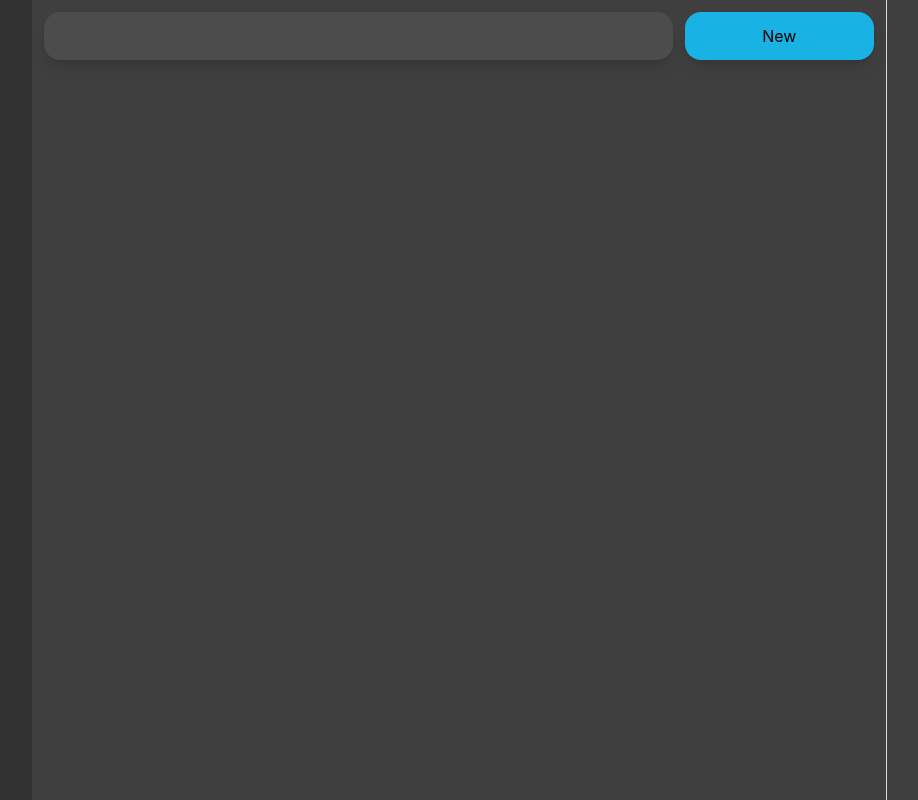
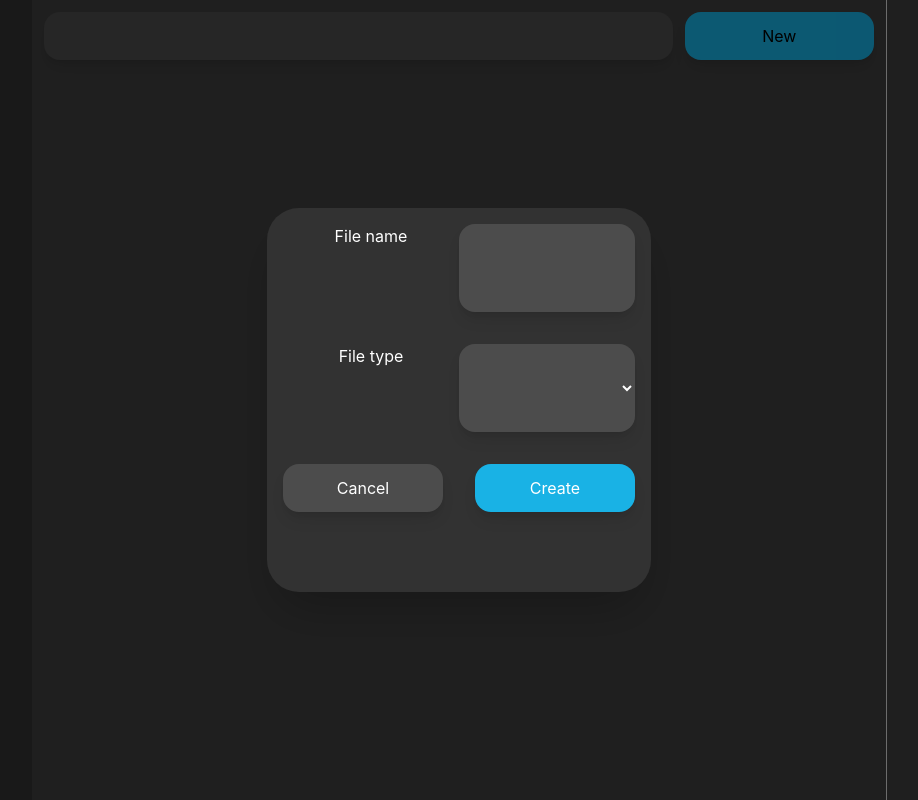
Before and after one commit to Jorge-Reynaga/Caelus, a React (Vite) app in the folder client/: page / in a window 1280 px wide. Shown: the whole page, without its empty margins (181-1099 px from the left). Built offline with nearby package versions, Linux system fonts and the light colour scheme.

Commit message:
feat: Add Modal component

```diff
--- a/client/src/App.tsx
+++ b/client/src/App.tsx
@@ -5,6 +5,8 @@ import DetailsPanel from './components/DetailsPanel'
 import Toolbar from './components/Toolbar'
 import AddressBar from './components/AddressBar'
 import NewButton from './components/NewButton'
+
+import Modal from './components/Modal'
 
 import './index.css'
 
@@ -19,6 +21,7 @@ function App() {
         </Toolbar>
       </MainPanel>
       <DetailsPanel></DetailsPanel>
+      <Modal></Modal>
     </div>
   )
 }
--- /dev/null
+++ b/client/src/components/Modal.tsx
@@ -0,0 +1,31 @@
+function Modal() {
+  return (
+    <div className="flex fixed bg-[#000000]/50
+    h-dvh w-full transition-opacity items-center justify-center">
+
+      <form onSubmit={undefined} className="w-96 h-96 bg-[#323232] rounded-4xl flex flex-wrap shadow-2xl">
+        <div className="w-full flex m-4">
+          <label className="flex-1 w-1/2 text-[#FFFFFF] text-center">File name</label>
+          <input className="flex-1 w-1/2 bg-[#4C4C4C] rounded-2xl shadow-lg text-[#FFFFFF] focus:outline-0" type="text"></input>
+        </div>
+
+        <div className="w-full flex m-4">
+          <label className="flex-1 w-1/2 text-[#FFFFFF] text-center">File type</label>
+          <select className="flex-1 w-1/2 bg-[#4C4C4C] rounded-2xl shadow-lg text-[#FFFFFF]"></select>
+        </div>
+
+        <div className="w-full flex">
+          <button type="button" className={`bg-[#4C4C4C] text-[#FFFFFF] w-1/2 h-12 rounded-2xl shadow-lg cursor-pointer m-4`}>
+            <span>Cancel</span>
+          </button>
+          <button type="submit" className={`bg-[#19B2E5] text-[#FFFFFF] w-1/2 h-12 rounded-2xl shadow-lg cursor-pointer m-4`}>
+            <span>Create</span>
+          </button>
+        </div>
+      </form>
+
+    </div>
+  )
+}
+
+export default Modal
```
